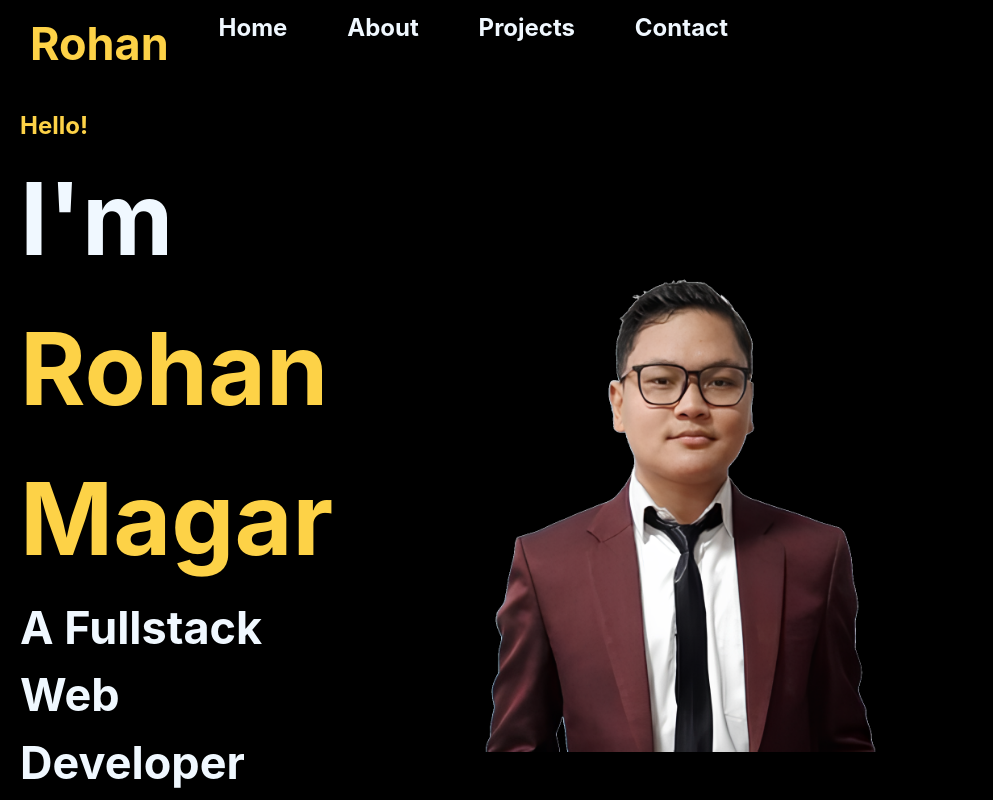
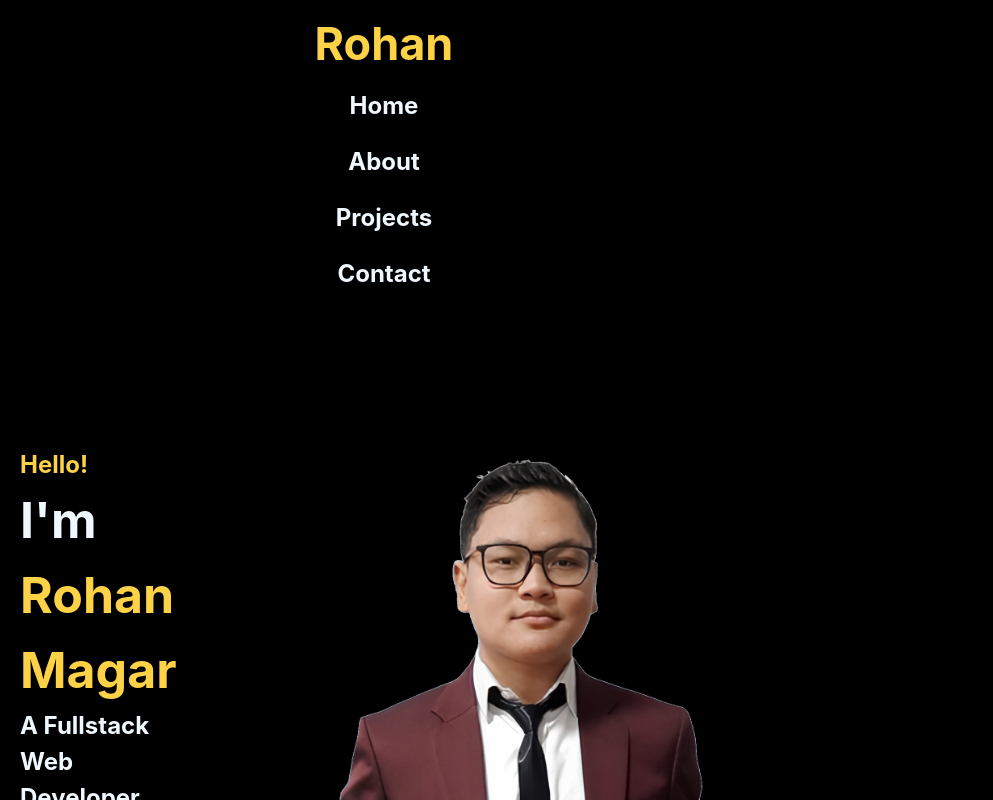
Before and after one commit to magarohan/portfolio, a React (Create React App) app in the folder frontend/: page / in a window 768 px wide. Shown: the top 800 px of the page, 993 px wide, since content can reach past the window. Built offline with nearby package versions, Linux system fonts and the light colour scheme; the HTML template or start-up script is replaced by a standard one.

Commit message:
[feature]: adds responsive design

```diff
--- a/frontend/src/index.css
+++ b/frontend/src/index.css
@@ -26,11 +26,13 @@ code {
   font-family: Inter, sans-serif;
   color: #fdd247;
 }
-.logo a{
+
+.logo a {
   color: #fdd247;
   text-decoration: none;
 }
-.logo a:hover{
+
+.logo a:hover {
   color: #e6c200;
   text-decoration: none;
 }
@@ -60,9 +62,19 @@ code {
 
 .home-content {
   display: flex;
+  flex-direction: column;
   align-items: center;
-  justify-content: space-between;
+  justify-content: center;
   padding: 20px;
+  text-align: center;
+}
+
+@media (min-width: 768px) {
+  .home-content {
+    flex-direction: row;
+    justify-content: space-between;
+    text-align: left;
+  }
 }
 
 .hello {
@@ -70,11 +82,23 @@ code {
 }
 
 .title {
-  font-size: 100px;
+  font-size: 36px;
+}
+
+@media (min-width: 768px) {
+  .title {
+    font-size: 100px;
+  }
 }
 
 .sub-title {
-  font-size: 45px;
+  font-size: 24px;
+}
+
+@media (min-width: 768px) {
+  .sub-title {
+    font-size: 45px;
+  }
 }
 
 .name {
@@ -82,13 +106,19 @@ code {
 }
 
 .profile-pic {
-  margin-right: 151px;
-  margin-left: 60px;
-  max-width: 600px;
+  margin: 20px 0;
+  max-width: 100%;
   height: auto;
 }
 
-.aboutpage {
+@media (min-width: 768px) {
+  .profile-pic {
+    margin: 0 60px;
+    max-width: 600px;
+  }
+}
+
+.about-page {
   padding: 20px;
   max-width: 800px;
   margin: 0 auto;
@@ -96,10 +126,16 @@ code {
 }
 
 .about {
-  font-size: 64px;
+  font-size: 32px;
   font-weight: bold;
   color: #fdd247;
   margin-bottom: 20px;
+}
+
+@media (min-width: 768px) {
+  .about {
+    font-size: 64px;
+  }
 }
 
 .info-item {
@@ -117,10 +153,17 @@ code {
 
 .content {
   display: flex;
+  flex-direction: column;
   align-items: center;
-  justify-content: space-between;
   padding: 20px;
   margin: 0 auto;
+}
+
+@media (min-width: 768px) {
+  .content {
+    flex-direction: row;
+    justify-content: space-between;
+  }
 }
 
 .info {
@@ -129,10 +172,16 @@ code {
 }
 
 .profile-pic-about {
-  margin-right: 151px;
-  margin-left: 60px;
-  max-width: 600px;
+  margin: 20px 0;
+  max-width: 100%;
   height: auto;
+}
+
+@media (min-width: 768px) {
+  .profile-pic-about {
+    margin: 0 60px;
+    max-width: 600px;
+  }
 }
 
 .form {
@@ -144,7 +193,8 @@ code {
 }
 
 .input {
-  width: 300px;
+  width: 100%;
+  max-width: 300px;
   padding: 10px;
   margin: 10px 0;
   border-radius: 5px;
@@ -175,3 +225,23 @@ code {
 .contactMe {
   color: #fdd247;
 }
+
+/* Media Queries */
+@media (max-width: 768px) {
+  .nav {
+    flex-direction: column;
+    align-items: center;
+  }
+
+  .nav-item {
+    margin: 10px 0;
+  }
+
+  .title {
+    font-size: 50px;
+  }
+
+  .sub-title {
+    font-size: 24px;
+  }
+}
```
